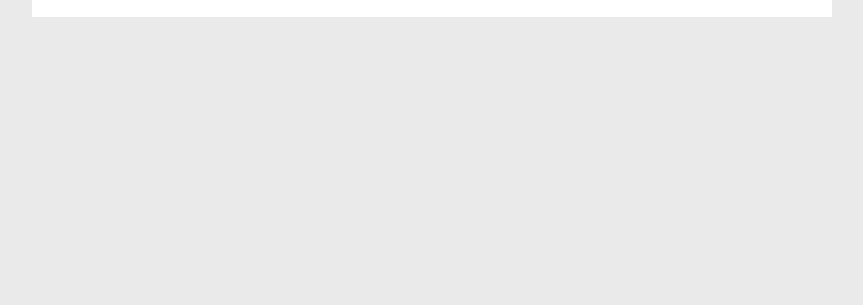
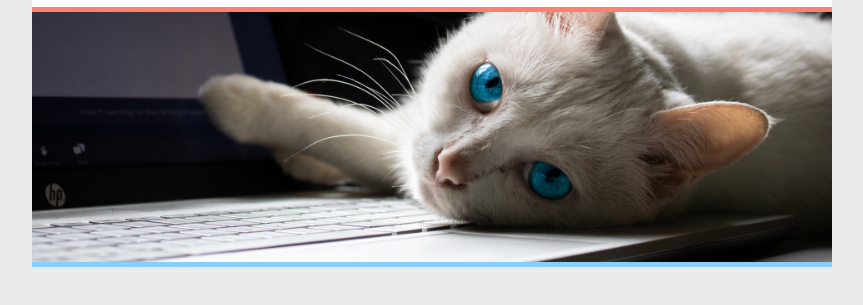
Before and after one commit to fajrinnurutami/Box-Model, a plain HTML site: page index.html in a window 1280 px wide. Shown: the part 99-404 px from the top of the page, without its empty margins (208-1071 px from the left). Drawn offline with Linux system fonts and the light colour scheme.

Commit message:
pembuatan hero

```diff
--- a/index.html
+++ b/index.html
@@ -18,6 +18,9 @@
                 <li><a href="#">contact</a></li>
             </ul>
         </div>
+        <div class="hero">
+
+        </div>
     </div>
 </body>
 </html>
--- a/style.css
+++ b/style.css
@@ -62,6 +62,7 @@ body {
 
 .header {
     padding: 20px;
+    padding-bottom: 10px;
 }
 
 .header .judul {
@@ -85,3 +86,12 @@ body {
 .header a:hover {
     background-color: skyblue
 }
+
+.hero {
+    height: 250px;
+    background-image: url(img/hero.jpg);
+    background-size: cover;
+    background-position: 0 -200px;
+    border-bottom: 5px solid lightskyblue;
+    border-top: 5px solid salmon;
+}
```
Also changed, not shown: img/hero.jpg (added).
